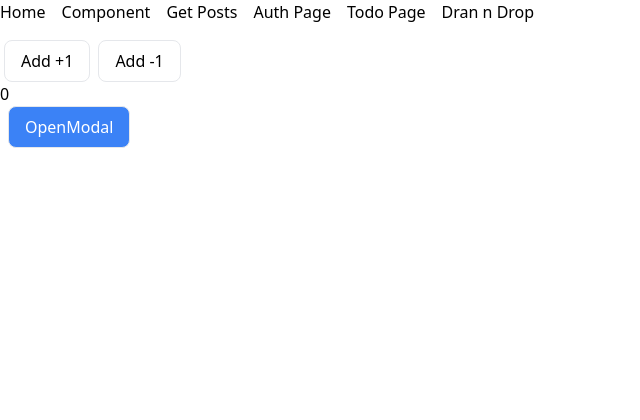
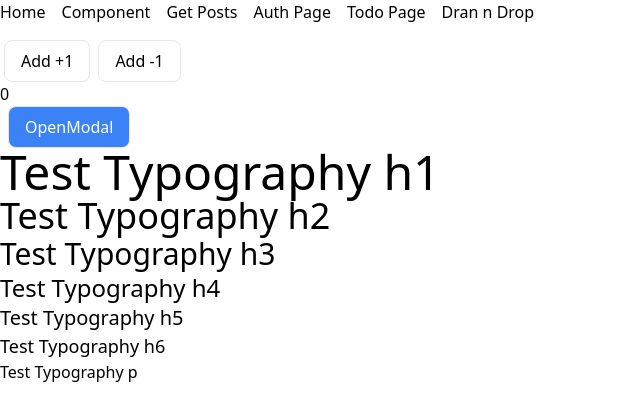
Before and after one commit to FarNys/Type-TestTools, a React (Create React App) app: page /component/button in a window 1280 px wide. Shown: the top 420 px of the page, without its empty margins (0-640 px from the left). Built offline with nearby package versions, Linux system fonts and the light colour scheme.

Commit message:
+add TypographyComponent +create h1...h6 - p tagelement

```diff
--- a/src/Components/Typo/TypoP.tsx
+++ /dev/null
@@ -1,7 +0,0 @@
-import React from "react";
-interface TypoPType {}
-const TypoP = () => {
-  return <p>{/* {text} {children} */}</p>;
-};
-
-export default TypoP;
--- /dev/null
+++ b/src/Components/Typo/Typography.tsx
@@ -0,0 +1,55 @@
+import React from "react";
+interface TypographyType {
+  variant?: "h1" | "h2" | "h3" | "h4" | "h5" | "h6" | "p";
+  children?: React.ReactNode;
+  rest?: any;
+}
+type VariantType = "h1" | "h2" | "h3" | "h4" | "h5" | "h6" | "p";
+type ChildrenType = React.ReactNode;
+
+const Typography = ({ variant = "p", children, ...rest }: TypographyType) => {
+  return relatedTypography(variant, children, rest);
+};
+
+export default Typography;
+
+const relatedTypography = (
+  variant: VariantType,
+  children: ChildrenType,
+  rest: any
+) => {
+  const tagElement: any = {
+    h1: (
+      <h1 {...rest} className="text-5xl">
+        {children}
+      </h1>
+    ),
+    h2: (
+      <h2 {...rest} className="text-4xl">
+        {children}
+      </h2>
+    ),
+    h3: (
+      <h3 {...rest} className="text-3xl">
+        {children}
+      </h3>
+    ),
+    h4: (
+      <h4 {...rest} className="text-2xl">
+        {children}
+      </h4>
+    ),
+    h5: (
+      <h5 {...rest} className="text-xl">
+        {children}
+      </h5>
+    ),
+    h6: (
+      <h6 {...rest} className="text-lg">
+        {children}
+      </h6>
+    ),
+    p: <p {...rest}>{children}</p>,
+  };
+  return tagElement[variant];
+};
--- a/src/Pages/Components/ComponentPage.tsx
+++ b/src/Pages/Components/ComponentPage.tsx
@@ -1,6 +1,7 @@
 import React, { useRef, useState } from "react";
 import Button from "../../Components/Actions/Button";
 import Modal from "../../Components/Navigate/Portal";
+import Typography from "../../Components/Typo/Typography";
 
 type CountType = number;
 
@@ -39,6 +40,14 @@ const ComponentPage = () => {
           <div className="kl">Vladiagro</div>
         </Modal>
       )}
+
+      <Typography variant="h1">Test Typography h1</Typography>
+      <Typography variant="h2">Test Typography h2</Typography>
+      <Typography variant="h3">Test Typography h3</Typography>
+      <Typography variant="h4">Test Typography h4</Typography>
+      <Typography variant="h5">Test Typography h5</Typography>
+      <Typography variant="h6">Test Typography h6</Typography>
+      <Typography variant="p">Test Typography p</Typography>
     </div>
   );
 };
```
